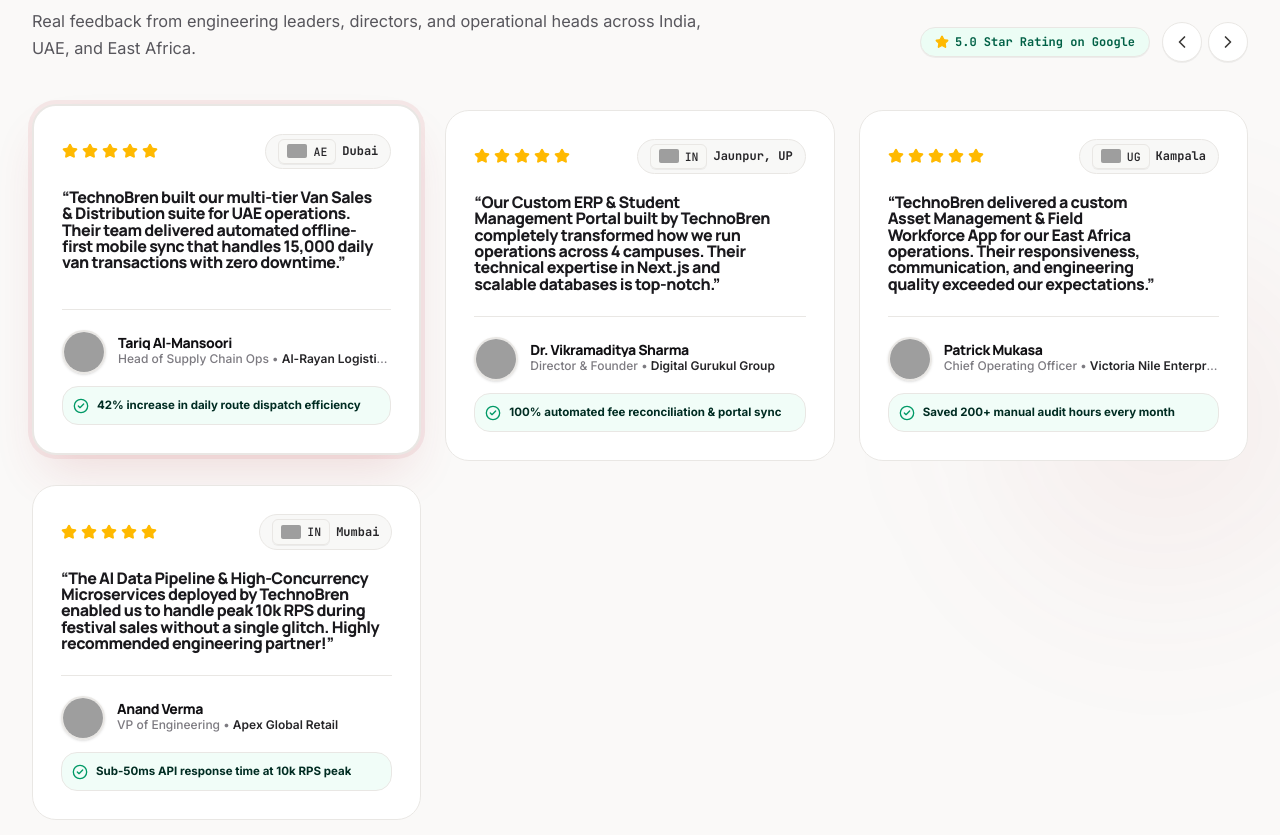
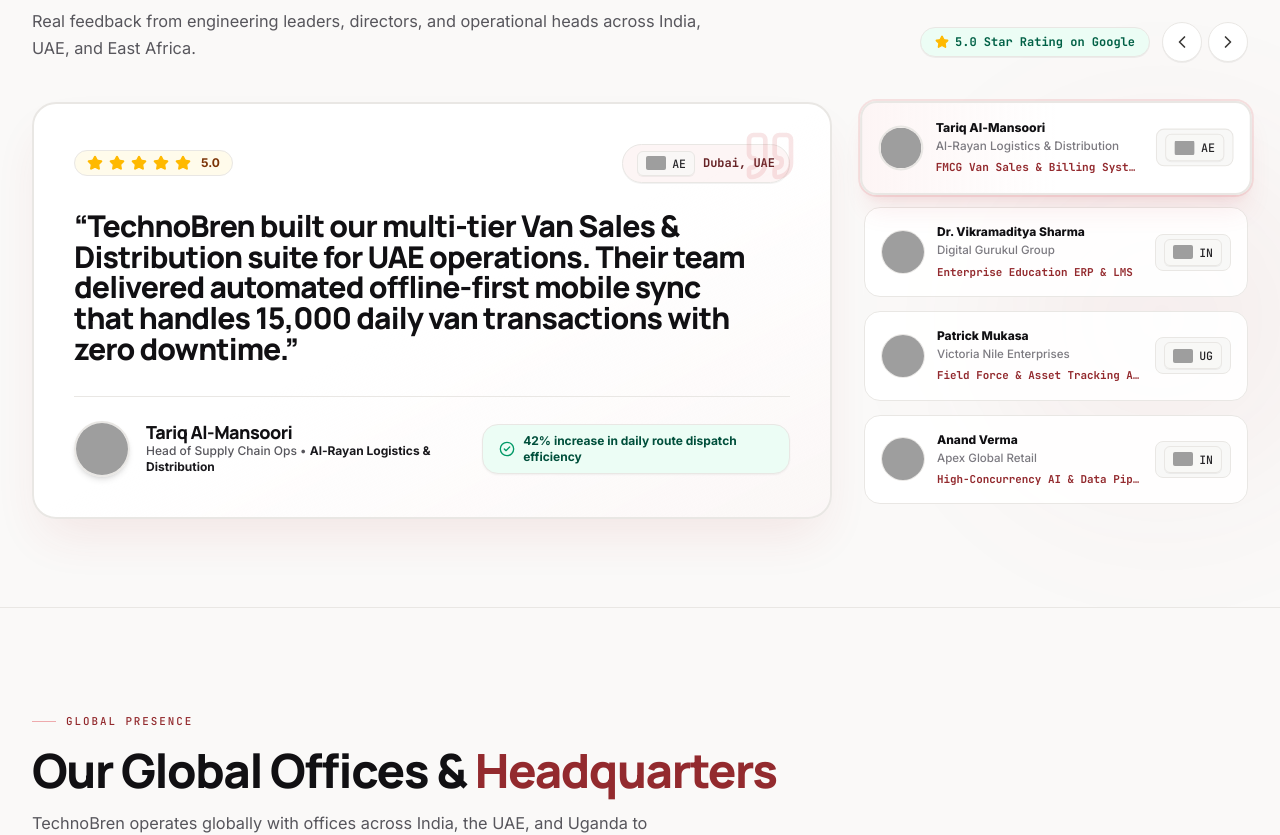
Before and after one commit to abhishekgupta2211/Technobren, a Next.js app: page / in a window 1280 px wide. Shown: the part 10588-11423 px from the top of the page. Built offline with nearby package versions, Linux system fonts and the light colour scheme; grey boxes are pictures that could not be loaded.

Commit message:
Revert "Redesign TestimonialsSection UI to a clean 3-Column Glassmorphic Grid with country tags, star ratings, and verified ROI badges"
This reverts commit d137894c2be9815e36750d607e1dad1cfe231b8e.

```diff
--- a/src/components/sections/TestimonialsSection.tsx
+++ b/src/components/sections/TestimonialsSection.tsx
@@ -142,71 +142,107 @@
           </div>
         </div>
 
-        {/* ---------- 3-Column Glassmorphic Testimonial Grid ---------- */}
-        <div className="mt-12 grid grid-cols-1 md:grid-cols-2 lg:grid-cols-3 gap-6 items-stretch">
-          {TESTIMONIALS.map((t, idx) => {
-            const isSelected = idx === activeIndex;
-            return (
-              <Reveal key={t.id} delay={idx % 3}>
-                <div
-                  onClick={() => setActiveIndex(idx)}
-                  className={`group relative h-full flex flex-col justify-between rounded-3xl border p-6 sm:p-7 transition-all duration-500 cursor-pointer ${
-                    isSelected
-                      ? "border-2 border-brand-500 bg-white shadow-2xl shadow-brand-600/15 -translate-y-1.5 ring-4 ring-brand-500/10"
-                      : "border-ink-200/90 bg-white/95 hover:border-brand-300 hover:shadow-xl hover:-translate-y-1"
-                  }`}
-                >
-                  {/* Top: Rating Stars & Country Badge */}
+        {/* ---------- Featured Card Carousel & Side List ---------- */}
+        <div className="mt-10 grid grid-cols-1 lg:grid-cols-12 gap-8 items-stretch">
+
+          {/* Main Active Testimonial Card */}
+          <Reveal className="lg:col-span-8">
+            <div className="relative h-full flex flex-col justify-between rounded-3xl border-2 border-brand-500/80 bg-gradient-to-br from-white via-white to-brand-50/40 p-7 sm:p-10 shadow-2xl shadow-brand-600/10 transition-all duration-300">
+
+              {/* Quote Mark Watermark */}
+              <Quote className="size-14 text-brand-500/15 absolute top-6 right-8 pointer-events-none" />
+
               <div>
-                    <div className="flex items-center justify-between gap-3">
-                      <div className="flex items-center gap-1">
-                        {Array.from({ length: t.rating }).map((_, i) => (
+                {/* Rating Stars & Location Badge */}
+                <div className="flex items-center justify-between gap-4">
+                  <div className="flex items-center gap-1.5 bg-amber-50 px-3 py-1 rounded-full border border-amber-200/70">
+                    {Array.from({ length: current.rating }).map((_, i) => (
                       <Star key={i} className="size-4 fill-amber-400 text-amber-400" />
                     ))}
+                    <span className="text-xs font-bold text-amber-900 ml-1">5.0</span>
                   </div>
 
-                      <span className="inline-flex items-center gap-1.5 rounded-full border border-ink-200 bg-ink-50 px-3 py-1 font-mono text-xs font-bold text-ink-800">
-                        <CountryMark country={t.country} />
-                        {t.location}
+                  <span className="inline-flex items-center gap-2 rounded-full border border-brand-200 bg-brand-50/90 px-3.5 py-1.5 font-mono text-xs font-bold text-brand-900 shadow-2xs">
+                    <CountryMark country={current.country} />
+                    {current.location}, {current.country}
                   </span>
                 </div>
 
                 {/* Quote Text */}
-                    <p className="mt-5 font-display text-sm sm:text-base font-medium leading-relaxed text-ink-900 group-hover:text-ink-950">
-                      &ldquo;{t.quote}&rdquo;
+                <p className="mt-7 text-pretty font-display text-xl sm:text-2xl lg:text-3xl text-ink-950 leading-relaxed font-bold tracking-tight">
+                  &ldquo;{current.quote}&rdquo;
                 </p>
               </div>
 
-                  {/* Bottom: Client Profile + Verified ROI Pill */}
-                  <div className="mt-6 pt-5 border-t border-ink-100 flex flex-col gap-3">
-                    <div className="flex items-center gap-3">
+              {/* Author Info & Verified Impact Pill */}
+              <div className="mt-8 pt-6 border-t border-brand-100 flex flex-col sm:flex-row sm:items-center sm:justify-between gap-4">
+                <div className="flex items-center gap-4">
                   <img
-                        src={t.avatar}
-                        alt={t.name}
-                        className="size-11 rounded-full object-cover border-2 border-brand-300 shadow-sm shrink-0"
+                    src={current.avatar}
+                    alt={current.name}
+                    className="size-14 rounded-full object-cover border-2 border-brand-500 shadow-md"
                   />
-                      <div className="min-w-0 flex-1">
-                        <h4 className="font-display text-sm font-extrabold text-ink-950 truncate">
-                          {t.name}
+                  <div>
+                    <h4 className="font-display text-lg font-extrabold text-ink-950 leading-tight">
+                      {current.name}
                     </h4>
-                        <p className="text-[0.75rem] text-ink-500 font-medium truncate">
-                          {t.role} &bull; <span className="font-semibold text-ink-800">{t.company}</span>
+                    <p className="text-xs text-ink-600 font-medium mt-0.5">
+                      {current.role} &bull; <span className="font-bold text-ink-900">{current.company}</span>
                     </p>
                   </div>
                 </div>
 
-                    {/* Project & Result Badge */}
-                    <div className="rounded-2xl border border-emerald-200/90 bg-emerald-50/70 p-2.5 flex items-center gap-2">
+                <div className="inline-flex items-center gap-2 rounded-2xl border border-emerald-300 bg-emerald-50 px-4 py-2 text-xs font-bold text-emerald-900 shadow-xs">
                   <CheckCircle2 className="size-4 text-emerald-600 shrink-0" />
-                      <span className="text-[0.72rem] font-bold text-emerald-950 truncate">
-                        {t.result}
-                      </span>
+                  <span>{current.result}</span>
                 </div>
               </div>
+
             </div>
           </Reveal>
+
+          {/* Side Stack / Quick Select list */}
+          <div className="lg:col-span-4 flex flex-col gap-3.5">
+            {TESTIMONIALS.map((t, idx) => {
+              const isSelected = idx === activeIndex;
+              return (
+                <button
+                  key={t.id}
+                  type="button"
+                  onClick={() => setActiveIndex(idx)}
+                  className={`w-full flex items-center justify-between gap-3.5 rounded-2xl border p-4 text-left transition-all duration-300 ${
+                    isSelected
+                      ? "border-2 border-brand-500 bg-gradient-to-r from-brand-50/90 via-white to-white shadow-xl shadow-brand-500/10 scale-[1.02] ring-2 ring-brand-400/20"
+                      : "border-ink-200/80 bg-white/90 text-ink-800 hover:bg-white hover:border-brand-300 hover:shadow-md"
+                  }`}
+                >
+                  <div className="flex items-center gap-3 min-w-0">
+                    <img
+                      src={t.avatar}
+                      alt={t.name}
+                      className={`size-11 rounded-full object-cover shrink-0 ${isSelected ? "border-2 border-brand-500" : "border border-ink-200"}`}
+                    />
+                    <div className="min-w-0">
+                      <h4 className="text-xs font-extrabold text-ink-950 truncate">
+                        {t.name}
+                      </h4>
+                      <p className="text-[0.72rem] text-ink-500 font-medium truncate mt-0.5">
+                        {t.company}
+                      </p>
+                      <p className="text-[0.68rem] text-brand-700 font-mono font-bold truncate mt-1">
+                        {t.project}
+                      </p>
+                    </div>
+                  </div>
+
+                  <span className="shrink-0 rounded-lg border border-ink-200 bg-ink-50 px-2 py-1 font-mono text-[0.68rem] font-bold text-ink-700">
+                    <CountryMark country={t.country} />
+                  </span>
+                </button>
               );
             })}
+          </div>
+
         </div>
       </Container>
     </section>
```
Lines whose indentation alone changed are shown as unchanged.
